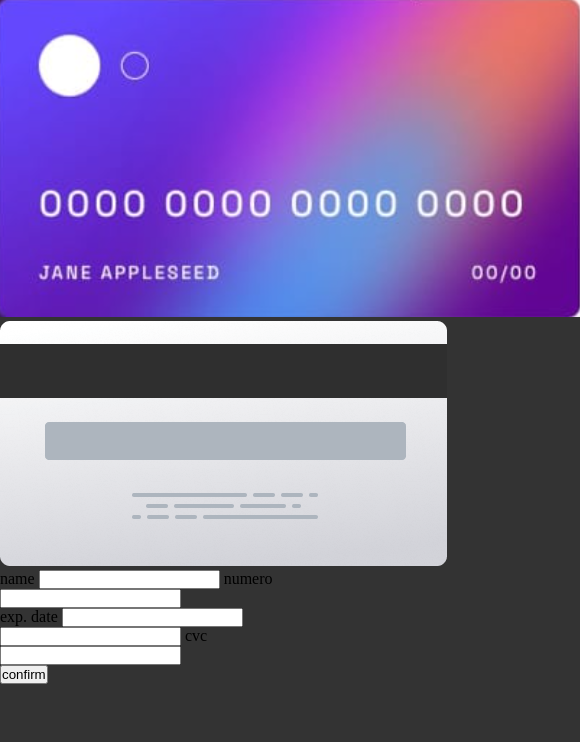
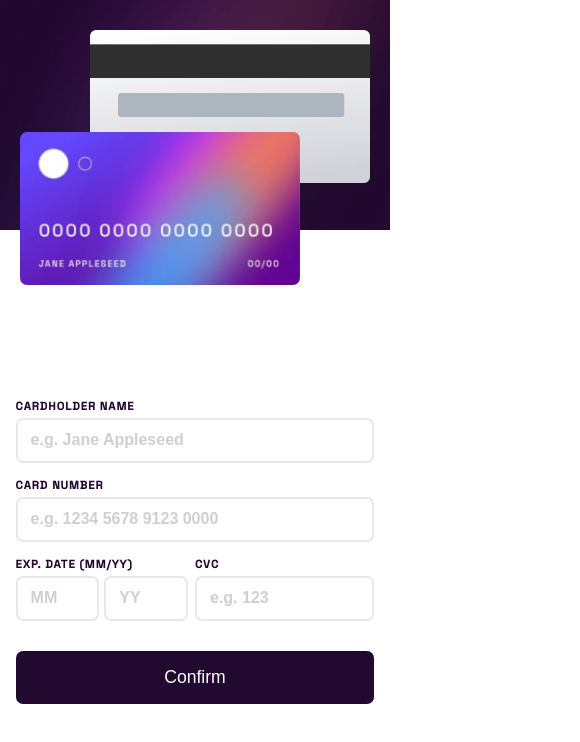
Before and after one commit to GuillaumePts/carte-bleu, a website: page index.html in a window 390 px wide. Shown: the whole page, 580 px wide, since content can reach past the window. Drawn offline with Linux system fonts and the light colour scheme.

Commit message:
mobile design ok

```diff
--- a/index.html
+++ b/index.html
@@ -5,6 +5,9 @@
   <meta http-equiv="X-UA-Compatible" content="IE=edge">
   <meta name="viewport" content="width=device-width, initial-scale=1.0">
   <link rel="stylesheet" href="style.css">
+  <link rel="preconnect" href="https://fonts.googleapis.com">
+<link rel="preconnect" href="https://fonts.gstatic.com" crossorigin>
+<link href="https://fonts.googleapis.com/css2?family=Space+Grotesk:wght@500&family=Ubuntu:ital,wght@0,500;1,400&display=swap" rel="stylesheet">
   <title>Carte bleu</title>
 </head>
 <body>
@@ -13,31 +16,43 @@
     <header>
 
 
+      <div id="cards">
 
-      <img src="images/cardfront.png" alt="">
-      <img src="images/bg-card-back.png" alt="">
+        <img src="images/bg-card-back.png" id="backCard" alt="">
+        <img src="images/cardfront.png" id="frontCard" alt="">
+      </div>
 
     </header>
     <main>
       <div id="form">
-        <label for="name">name</label>
-        <input type="text" id="name">
 
-        <label for="numero">numero</label>
-        <input type="text" id="numero">
+        <div>
+          <label for="name">CARDHOLDER NAME</label>
+          <input type="text" id="name" placeholder="e.g. Jane Appleseed">
+        </div>
+
+        <div>
+          <label for="numero">CARD NUMBER</label>
+          <input type="text" id="numero" placeholder="e.g. 1234 5678 9123 0000">
+        </div>
 
         <div id="date_et_cvc">
 
-          <label for="date">exp. date</label>
-          <input type="text" class="date" id="mois">
-          <input type="text" class="date" id="annee">
+          <div id="expDate">
+            <label id="label" for="date">EXP. DATE (MM/YY)</label>
+            <div>
+              <input type="text" class="date" id="mois" placeholder="MM">
+              <input type="text" class="date" id="annee" placeholder="YY">
+            </div>
+          </div>
 
-          <label for="cvc">cvc</label>
-          <input type="text" id="cvc">
-
+          <div id="leCvc">
+            <label for="cvc">CVC</label>
+            <input type="text" id="cvc" placeholder="e.g. 123">
+          </div>
         </div>
 
-        <input type="button" value="confirm">
+        <input type="button" id="confirm" value="Confirm">
       </div>
     </main>
   </div>
--- a/public/style.css
+++ b/public/style.css
@@ -1,10 +1,135 @@
-*{box-sizing: border-box;padding: 0;margin: 0;}
+*{box-sizing: border-box;padding: 0;margin: 0; }
+
+@import url('https://fonts.googleapis.com/css2?family=Space+Grotesk:wght@500&display=swap');
+
+body{
+    background-color: #fff;
+}
+
+#content{
+    width: 100%;
+    height: 100vh;
+    display: flex;
+    flex-direction: column;
+    justify-content: flex-start;
+    align-items: center;
+    position: relative;
+}
+
+header{
+    width: 100%;
+    height: 293px;
+    background-image: url('images/bg-main-mobile.png');
+    background-position: center;
+    background-repeat: no-repeat;
+    background-size: cover;
+    padding: 30px 15px;
+    display: flex;
+    justify-content: center;
+}
+
+header #cards{
+    height: 100%;
+    position: relative;
+    width: 350px;
+}
+
+header #cards img{
+    width: 280px ;
+    position: absolute;
+}
+
+header #cards #frontCard{
+    border-radius: 7px;
+    z-index: 2;
+    bottom: -85px;
+}
+
+header #cards #backCard{
+    right: 0;
+    top: 0;
+}
 
 
-h1{
-    color:red
+main{
+    height: 100%;
+    width: 100%;
+    display: flex;
+    justify-content: center;
+    align-items: center;
+
 }
 
-body{
-    background-color: #333;
+main #form{
+    width: 92%;
+    max-width: 400px;
+    margin: 60px auto 30px auto;
 }
+
+main #form div{
+    display: flex;
+    flex-direction: column;
+    gap: 5px;
+    margin-bottom: 15px;
+}
+
+main #form input{
+    padding: 13px;
+    border: 2px solid #e8e8e8;
+    border-radius: 7px;
+}
+
+main #form input::placeholder{
+    font-size: 1rem;
+    font-weight: 600;
+    color: #cfcfcf;
+}
+
+main #form label{
+    font-family:'Space Grotesk', sans-serif;
+    font-weight: 600;
+    font-size: 0.7rem;
+    letter-spacing: 1px;
+    color: #220930;
+}
+
+main #form #date_et_cvc{
+
+    display: flex;
+    flex-direction: row;
+    gap: 7px;
+    margin: 0;
+
+}
+
+main #form #date_et_cvc #expDate{
+    max-width: 50%;
+    display: flex;
+    flex-direction: column;
+}
+
+main #form #date_et_cvc #expDate div{
+    display: flex;
+    flex-direction: row;
+
+}
+
+main #form #date_et_cvc #expDate div input{
+    width: 50%;
+}
+
+
+
+main #form #date_et_cvc #leCvc{
+    max-width: 50%;
+}
+
+main #form #confirm{
+    width: 100%;
+    background-color: #220930;
+    color: #fff;
+    font-weight: 500;
+    border: none;
+    font-size: 1.1rem;
+    padding: 16px;
+}
```
Also changed, not shown: public/images/icon-complete.svg (deleted).
